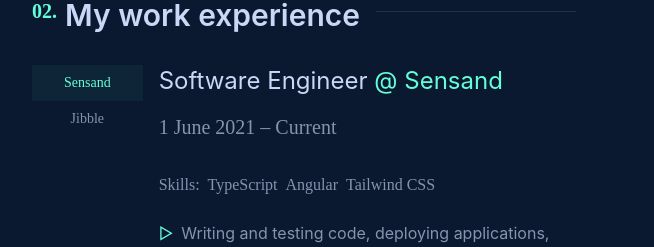
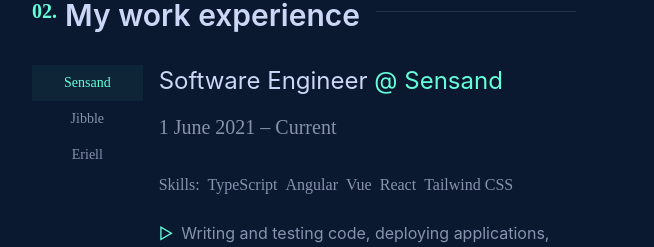
Before and after one commit to sergust/sergeyustinov, a Next.js app: page / in a window 1280 px wide. Shown: the part 2439-2686 px from the top of the page, without its empty margins (308-962 px from the left). Built offline with nearby package versions, Linux system fonts and the light colour scheme; a web font is replaced by a local one.

Commit message:
Update the work experience

```diff
--- a/components/experience/work-experience.ts
+++ b/components/experience/work-experience.ts
@@ -14,7 +14,7 @@ export const experienceList: IExperience[] = [
       'Provide technical advice and consultations to the cross-functional teams in relation to Front End to assist the process of new features development and implementation',
     ],
     id: 1,
-    skills: ['TypeScript', 'Angular', 'Tailwind CSS'],
+    skills: ['TypeScript', 'Angular', 'Vue', 'React', 'Tailwind CSS'],
   },
   {
     title: 'Software Engineer',
@@ -31,6 +31,20 @@ export const experienceList: IExperience[] = [
     id: 2,
     skills: ['TypeScript', 'Vuetify', 'Vue'],
   },
+  {
+    title: 'Frontend Developer',
+    company: 'Eriell',
+    companyLink: 'https://www.eriell.com/en/',
+    startDay: '19 December 2019',
+    endDay: '1 June 2020',
+    responsibilities: [
+      'Specialized UI Development: Designed and implemented a sensor-friendly user interface optimized for low-data usage on drilling rigs.',
+      'Component Library Innovation: Pioneered the introduction of a component library, complemented by a rigorous review process to ensure quality and consistency.',
+      'UI Modernization: Successfully transitioned legacy PHP-based UI to a more dynamic and responsive Vue.js framework.',
+    ],
+    id: 2,
+    skills: ['TypeScript', 'Vue', 'PHP'],
+  },
 ]
 
 export interface IExperience {
--- a/utils/workExperience.ts
+++ b/utils/workExperience.ts
@@ -1,7 +1,7 @@
 import { useEffect, useState } from 'react'
 
 export const useWorkExperience = () => {
-  const startDate = new Date('2020-06-01')
+  const startDate = new Date('2019-12-19')
   const currentDate = new Date()
   const [yearsOfExperience, setYearsOfExperience] = useState<number>(0)
 
```
